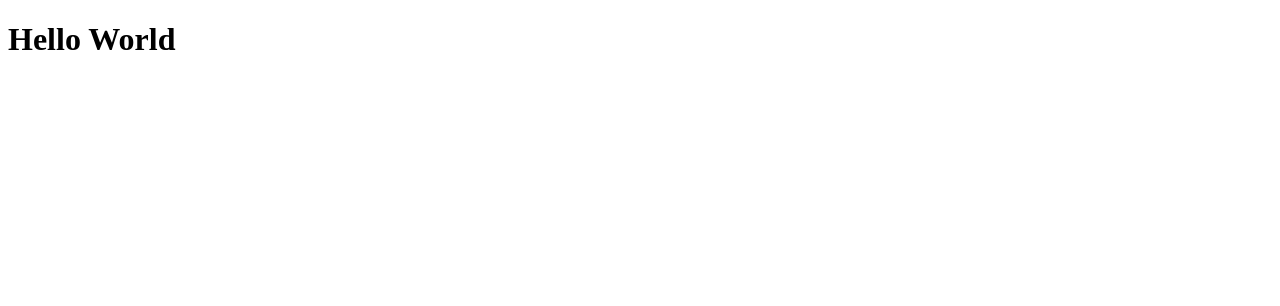
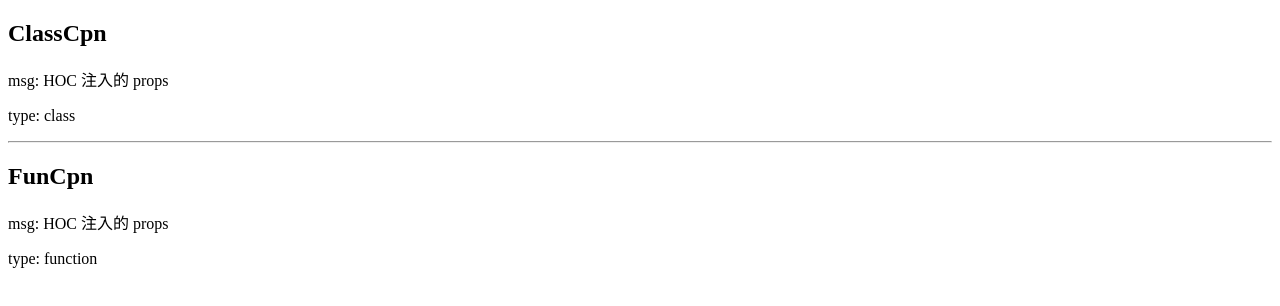
Before and after one commit to coder-klaus/react-tutorial, a React (Vite) app: page / in a window 1280 px wide. Shown: the top 306 px of the page. Built offline with nearby package versions, Linux system fonts and the light colour scheme.

Commit message:
fix: 新增HOC 示例 -- 注入props

```diff
--- /dev/null
+++ b/src/001-注入props/components/ClassCpn.jsx
@@ -0,0 +1,18 @@
+import { PureComponent } from 'react'
+import { withProps } from '../hoc/withProps'
+
+export class ClassCpn extends PureComponent {
+  render() {
+    return (
+      <div>
+        <h2>ClassCpn</h2>
+        {/* 这是 HOC 注入的 props */}
+        <p>msg: {this.props.msg}</p>
+        {/* 这是外部传入的 props */}
+        <p>type: {this.props.type}</p>
+      </div>
+    )
+  }
+}
+
+export default withProps(ClassCpn)
--- /dev/null
+++ b/src/001-注入props/components/FunCpn.jsx
@@ -0,0 +1,16 @@
+import { memo } from 'react'
+import { withProps } from '../hoc/withProps'
+
+const FunCpn = memo(withProps(props => {
+  return (
+    <>
+      <h2>FunCpn</h2>
+      {/* 这是 HOC 注入的 props */}
+      <p>msg: {props.msg}</p>
+      {/* 这是外部传入的 props */}
+      <p>type: {props.type}</p>
+    </>
+  )
+}))
+
+export default FunCpn
--- /dev/null
+++ b/src/001-注入props/hoc/withProps.jsx
@@ -0,0 +1,18 @@
+// 高阶组件一般会放置在 src/hoc 目录下进行统一管理
+export function withProps(WrappedComponent) {
+  const injectProps = {
+    msg: 'HOC 注入的 props'
+  }
+
+  // 需要同时注入 外部传入的props 和 HOC 注入的props
+  // ⚠️
+  // 1. 如果外部传入的props 和 HOC 注入的props 有重名，这里会以外部传入的props 为准
+  // 2. 因为这里本质定义的是一个匿名组件，所以 HOC 文件的后缀一般使用 jsx 而非 js
+  const enhancer = (props) => <WrappedComponent {...props} {...injectProps} />
+
+  // 默认情况下，增加的组件是匿名组件，为了方便 devTool 中的调试，一般会给组件通过 displayName 来设置组件名称
+  // 组件都有一个 name 属性，表示的是当前组件的名称
+  enhancer.displayName = `withProps(${WrappedComponent.name})`
+
+  return enhancer
+}
--- /dev/null
+++ b/src/001-注入props/index.jsx
@@ -0,0 +1,17 @@
+import { PureComponent } from 'react'
+import ClassCpn from './components/ClassCpn'
+import FunCpn from './components/FunCpn'
+
+export class App extends PureComponent {
+  render() {
+    return (
+      <>
+        <ClassCpn type="class" />
+        <hr />
+        <FunCpn type="function" />
+      </>
+    )
+  }
+}
+
+export default App
--- a/src/App.jsx
+++ b/src/App.jsx
@@ -1,11 +1,4 @@
-import React from 'react';
-
-const App = () => {
-  return (
-    <div>
-      <h1>Hello World</h1>
-    </div>
-  );
-};
+// 👇 需要切换示例时，只需修改下方 import 的注释即可！
+import App from './001-注入props'
 
 export default App;
```
